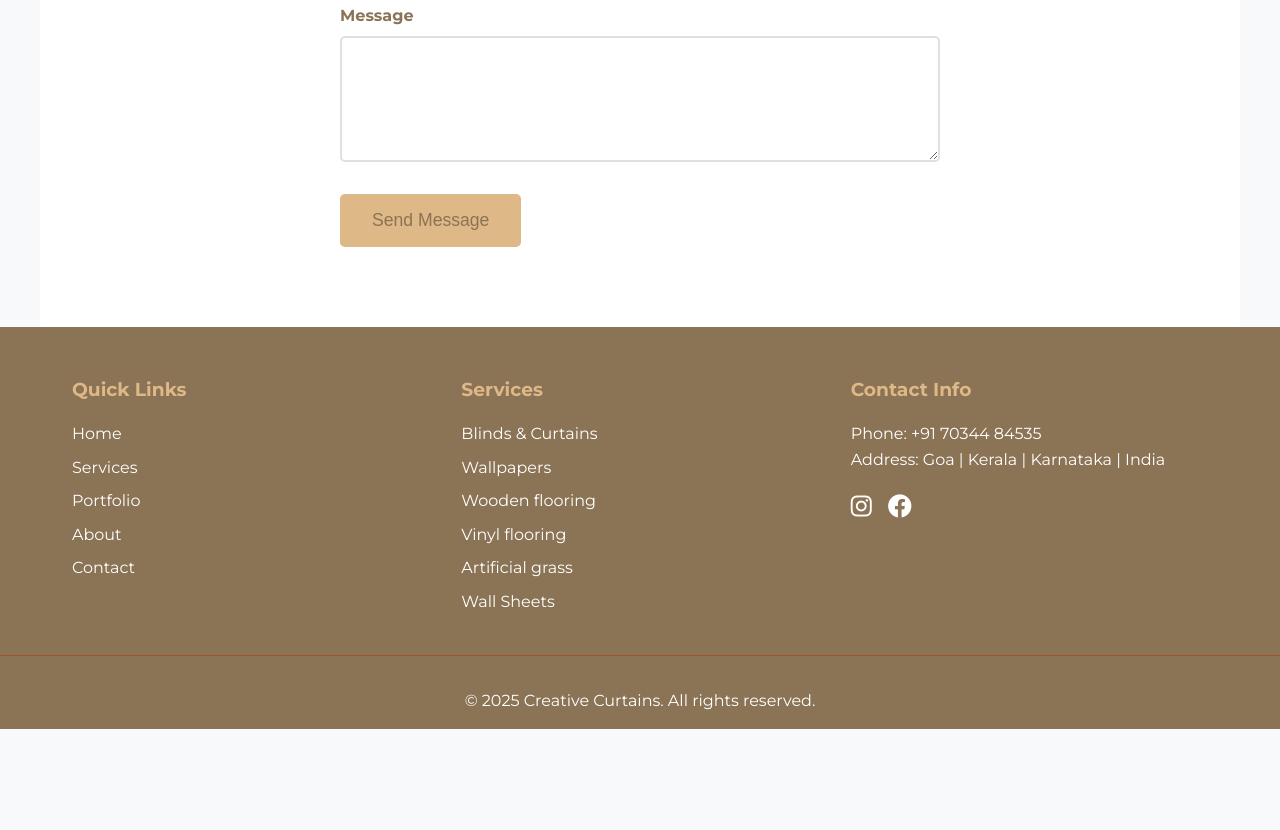
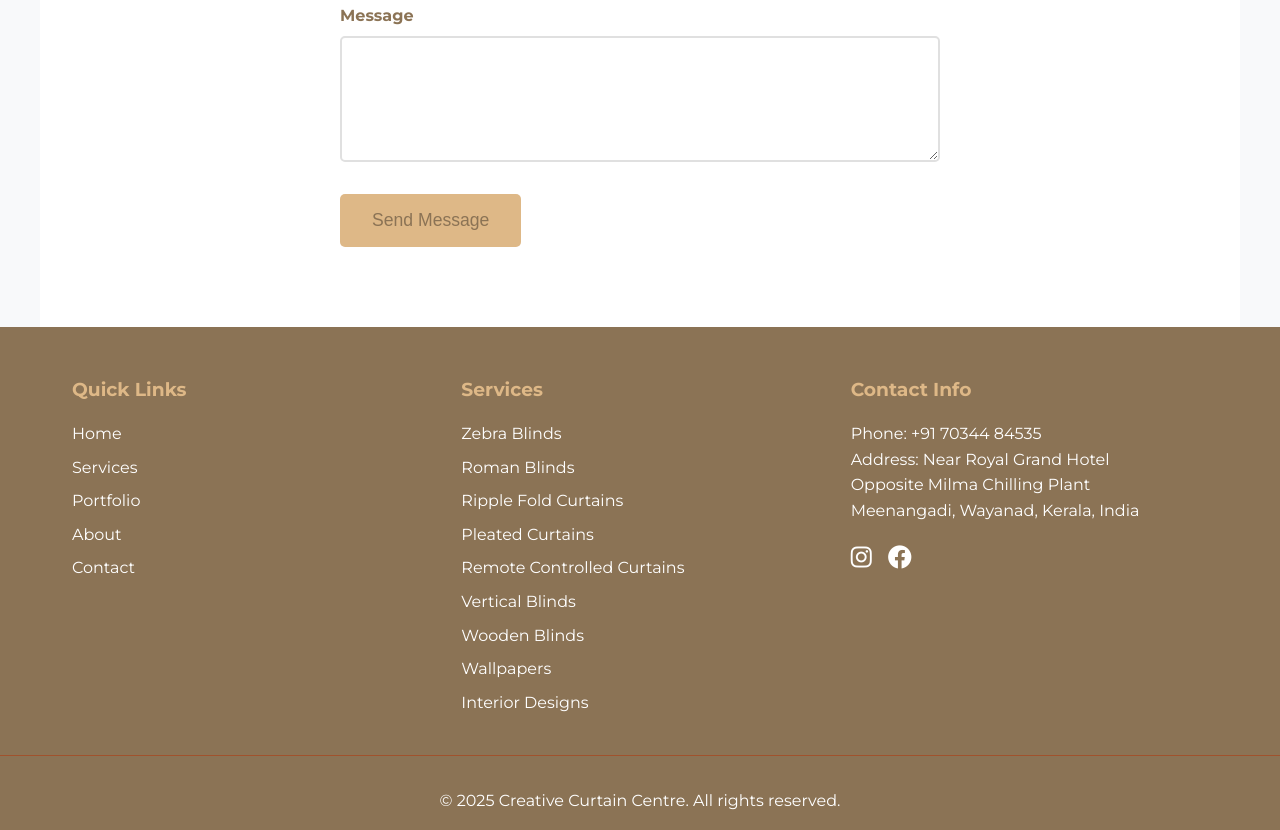
Before and after one commit to MhdAqif/WindowFix, a plain HTML site: page index.html in a window 1280 px wide. Shown: the part 5167-5997 px from the top of the page. Before the commit the page ends 5896 px from the top, so only its background shows below. Drawn offline with Linux system fonts and the light colour scheme.

Commit message:
Update index.html

```diff
--- a/index.html
+++ b/index.html
@@ -221,18 +221,23 @@
             <div class="footer-section">
                 <h3>Services</h3>
                 <ul>
-                    <li><a href="#services">Blinds & Curtains</a></li>
+                    <li><a href="#services">Zebra Blinds</a></li>
+                    <li><a href="#services">Roman Blinds</a></li>
+                    <li><a href="#services">Ripple Fold Curtains</a></li>
+                    <li><a href="#services">Pleated Curtains</a></li>
+                    <li><a href="#services">Remote Controlled Curtains</a></li>
+                    <li><a href="#services">Vertical Blinds</a></li>
+                    <li><a href="#services">Wooden Blinds</a></li>
                     <li><a href="#services">Wallpapers</a></li>
-                    <li><a href="#services">Wooden flooring</a></li>
-                    <li><a href="#services">Vinyl flooring</a></li>
-                    <li><a href="#services">Artificial grass</a></li>
-                    <li><a href="#services">Wall Sheets</a></li>
+                    <li><a href="#services">Interior Designs</a></li>
                 </ul>
             </div>
             <div class="footer-section">
                                  <h3>Contact Info</h3>
                  <p>Phone: +91 70344 84535</p>
-                 <p>Address: Goa | Kerala | Karnataka | India</p>
+                 <p>Address: Near Royal Grand Hotel</p>
+                 <p>Opposite Milma Chilling Plant</p>
+                 <p>Meenangadi, Wayanad, Kerala, India</p>
                 <div class="social-links">
                     <a href="https://www.instagram.com/creativecurtains.in?igsh=MWYybnV4b3B4ZGc3eQ=="><i class="fab fa-instagram"></i></a>
                     <a href="#"><i class="fab fa-facebook"></i></a>
@@ -240,7 +245,7 @@
             </div>
         </div>
         <div class="footer-bottom">
-                         <p>&copy; 2025 Creative Curtains. All rights reserved.</p>
+                         <p>&copy; 2025 Creative Curtain Centre. All rights reserved.</p>
         </div>
     </footer>
     <script src="scripts.js"></script>
```
